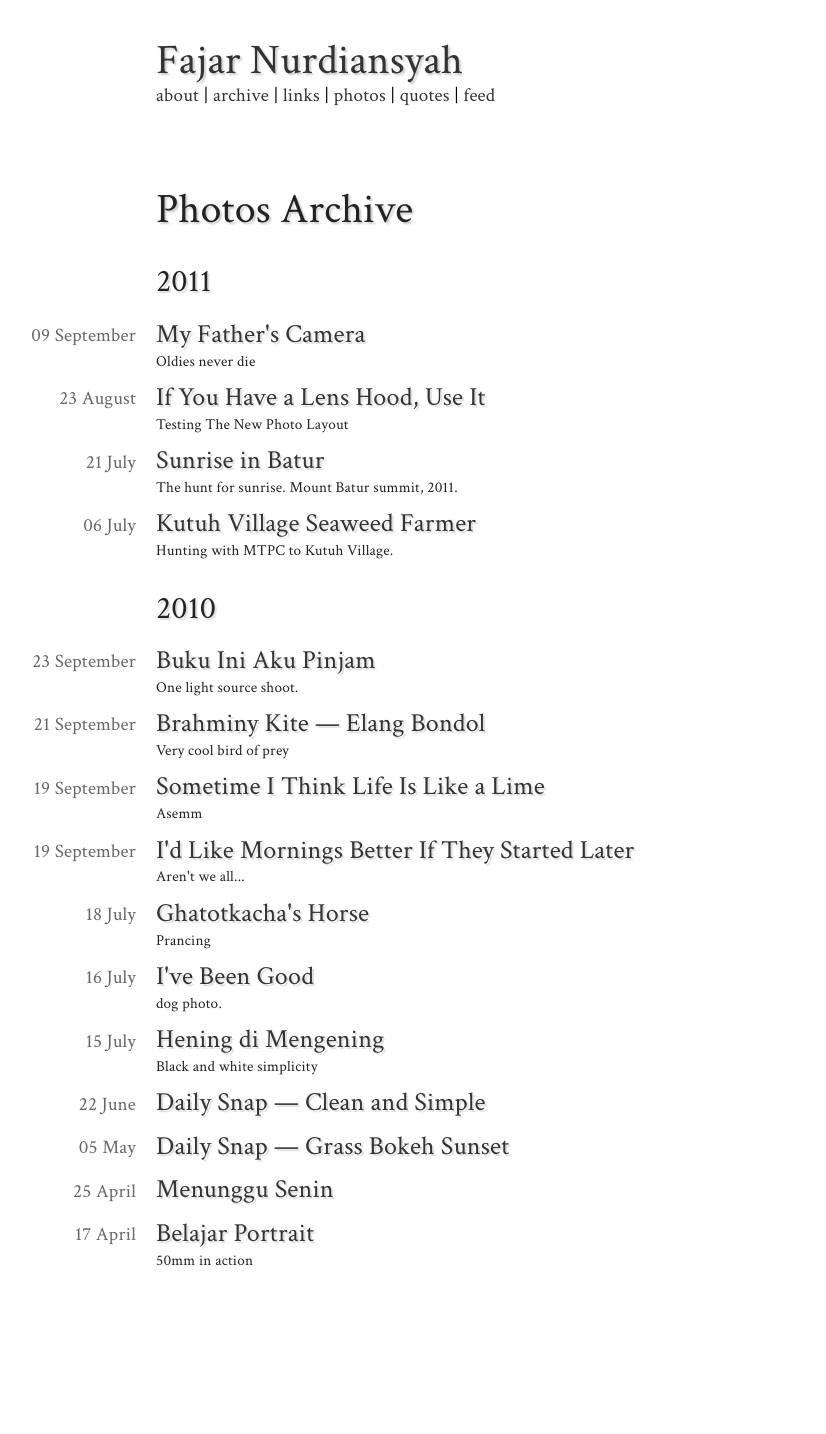
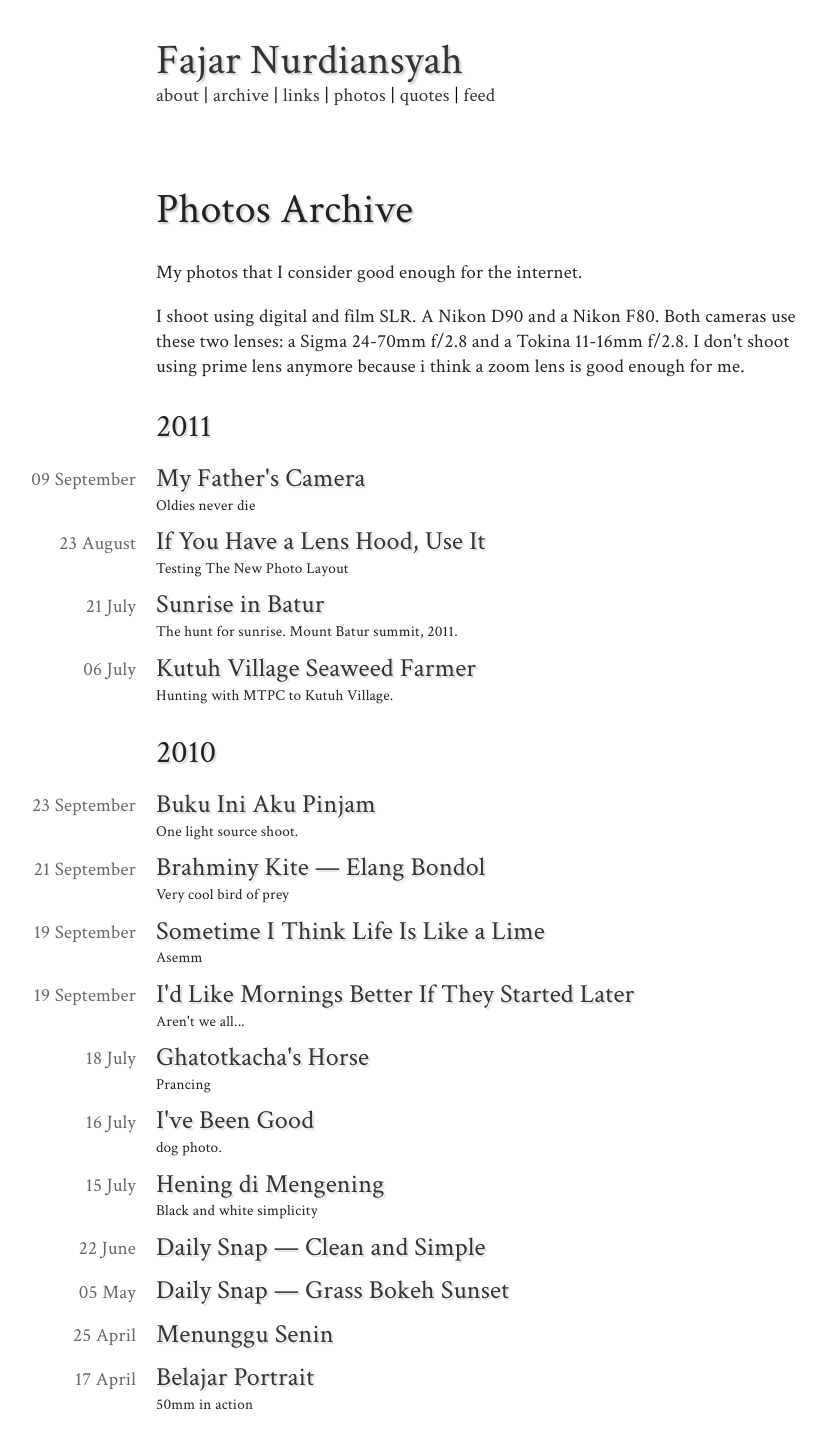
Before and after one commit to fajarnurdiansyah/fajarnurdiansyah.github.com, a Jekyll site: the page built from photos/index.html, in a window 1280 px wide. Shown: the whole page, without its empty margins (158-984 px from the left). Built offline with Jekyll 4.4.1, drawn with Linux system fonts in a browser that asks for light colours; Markdown is read by kramdown in place of the engine named in the settings; before the commit the page ends 1289 px from its top, so only the background shows below that.

Commit message:
Add a basic intro to the photo archive page
Just like posts and links archive, I include a basic description for the photos archive page. It include my gear: camera and lens used to take the pictures.

```diff
--- a/photos/index.html
+++ b/photos/index.html
@@ -4,27 +4,15 @@ title: Fajar Nurdiansyah
 ---
 
 <h1>Photos Archive</h1>
-<!--{% for post in site.posts %}
-    <div>
-		<div>
-		{% if post.layout == 'photo' %}
-			<div class="archivedate">
-				{{post.date | date: "%Y-%m-%d"}}
-			</div>
-			<div class="archivepost">
-				<h3>{% if post.link %}<a href="{{post.link}}">→</a>{% endif %}<a href="{{post.url}}">{{ post.title }}</a></h3>
-				{% if post.intro %}
-					<div style="font-size: 80%;">
-						{{post.intro}}
-					</div>
-				{% endif %}
-			</div>
-		{% endif %}
-		</div>
-	</div>
-	{% endfor %}-->
-
-
+<article>
+<p>My photos that I consider good enough for the internet.</p>
+<p>
+I shoot using digital and film SLR. A Nikon D90 and a Nikon F80. Both
+cameras use these two lenses: a Sigma 24-70mm f/2.8 and a Tokina 11-16mm f/2.8.
+I don't shoot using prime lens anymore because i think a zoom lens is good
+enough for me.
+</p>
+</article>
 {% for post in site.categories.photos %}
 
     {% if forloop.first %}
```
